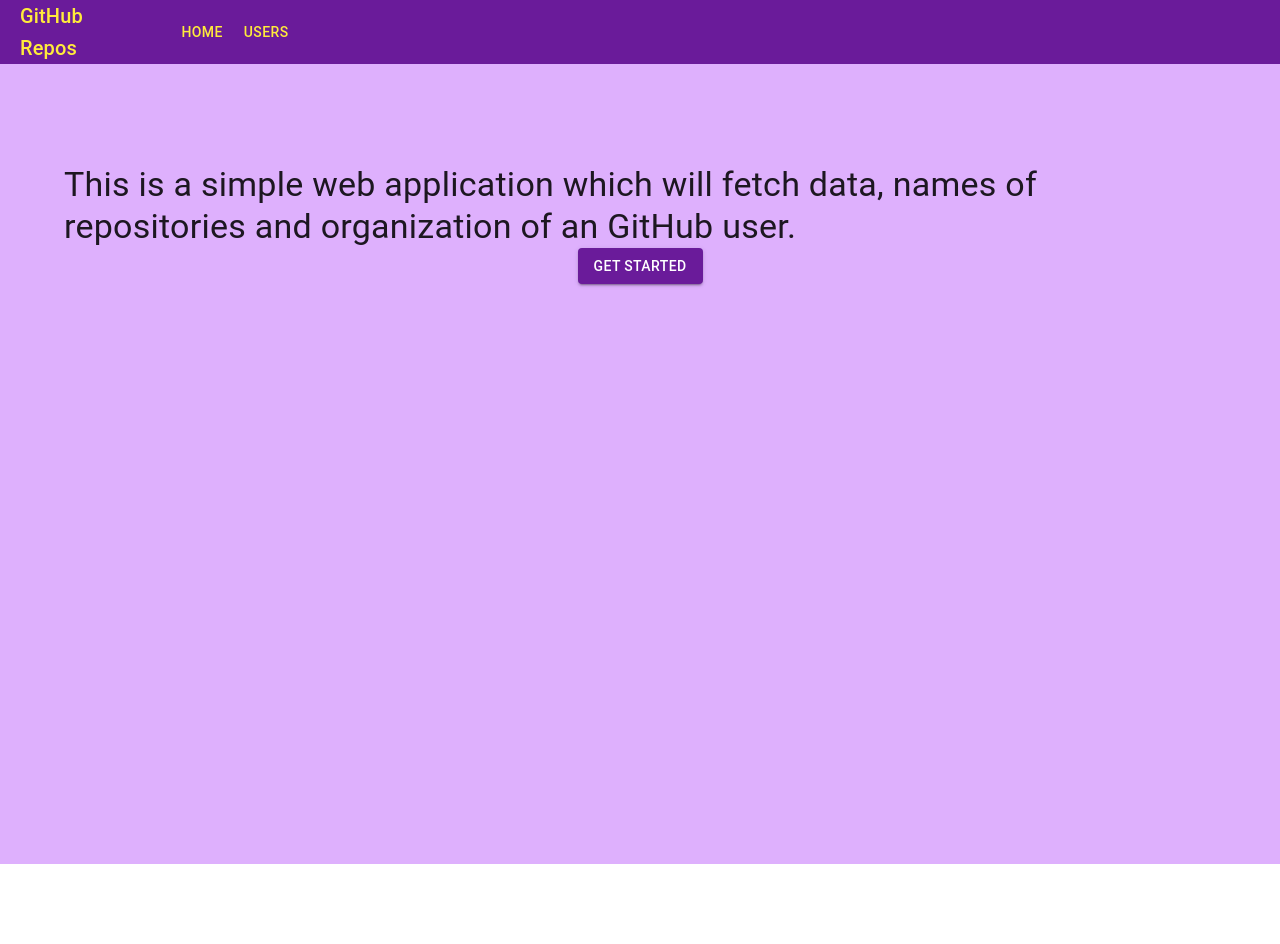
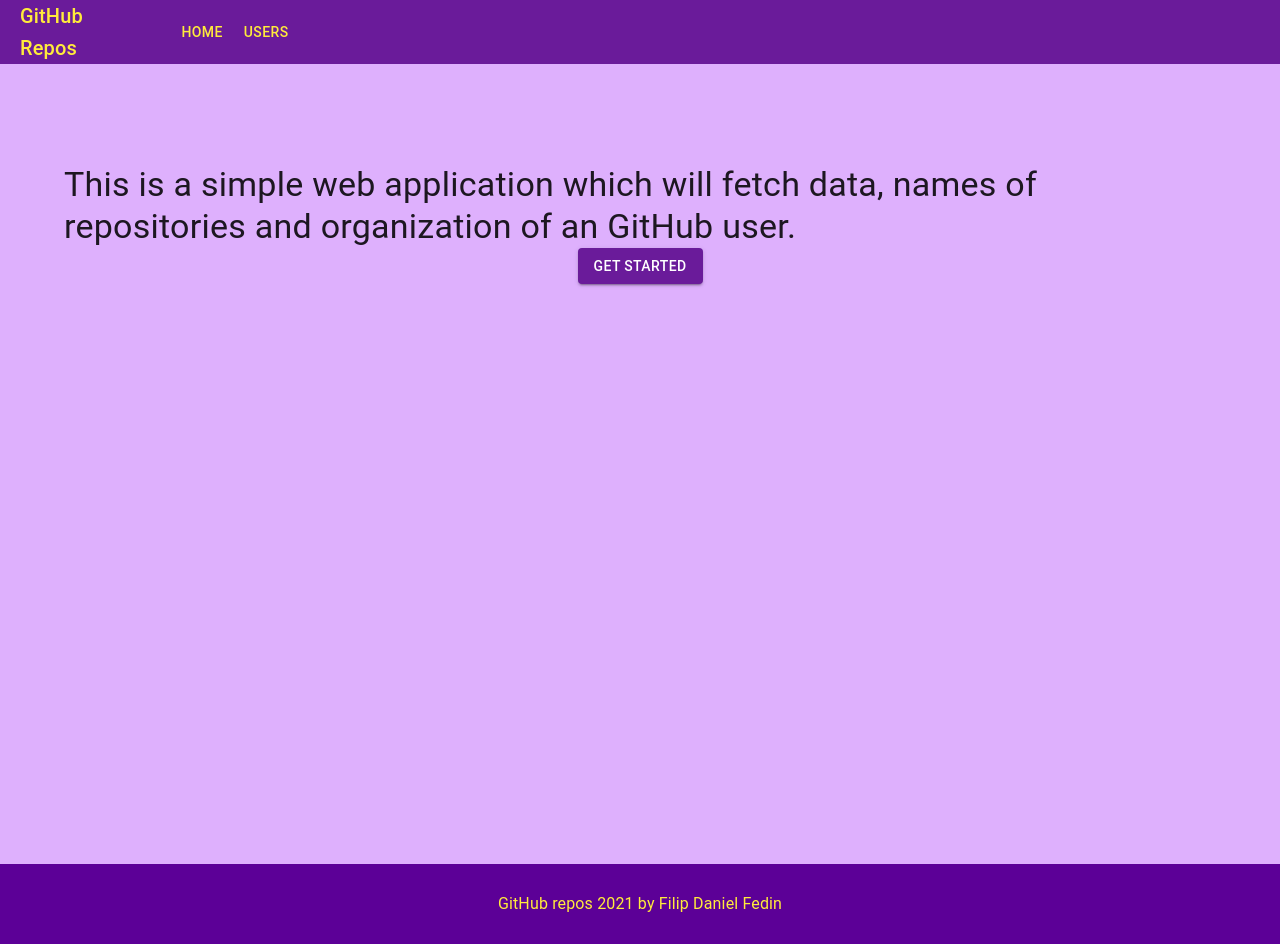
Before and after one commit to Podmenato/github-repositories, a React (Create React App) app: page / in a window 1280 px wide. Before the commit the page ends 864 px from the top, so only its background shows below. Built offline with nearby package versions, Linux system fonts and the light colour scheme.

Commit message:
Adding footer

```diff
--- a/src/components/Footer.tsx
+++ b/src/components/Footer.tsx
@@ -1,5 +1,24 @@
 import React, { FC } from 'react';
+import { Box, Container } from '@mui/material';
 
-const Footer: FC = () => <div />;
+const Footer: FC = () => (
+	<Box
+		px={{ xs: 1, sm: 3 }}
+		py={{ xs: 1, sm: 3 }}
+		bgcolor="footer"
+		color="secondary.main"
+		minHeight="10vh"
+		alignContent="center"
+		justifyContent="center"
+		alignItems="center"
+		justifyItems="center"
+	>
+		<Container maxWidth="lg">
+			<Box textAlign="center">
+				GitHub repos {new Date().getFullYear()} by Filip Daniel Fedin
+			</Box>
+		</Container>
+	</Box>
+);
 
 export default Footer;
--- a/src/theme.ts
+++ b/src/theme.ts
@@ -4,10 +4,12 @@ declare module '@mui/material/styles' {
 	// eslint-disable-next-line @typescript-eslint/consistent-type-definitions
 	interface Palette {
 		bgPrimary?: string;
+		footer?: string;
 	}
 	// eslint-disable-next-line @typescript-eslint/consistent-type-definitions
 	interface PaletteOptions {
 		bgPrimary?: string;
+		footer?: string;
 	}
 }
 
@@ -15,7 +17,8 @@ const theme = createTheme({
 	palette: {
 		primary: { main: '#6a1b9a' },
 		secondary: { main: '#ffeb3b' },
-		bgPrimary: '#deb0fd'
+		bgPrimary: '#deb0fd',
+		footer: '#5c0097'
 	}
 });
 
```
